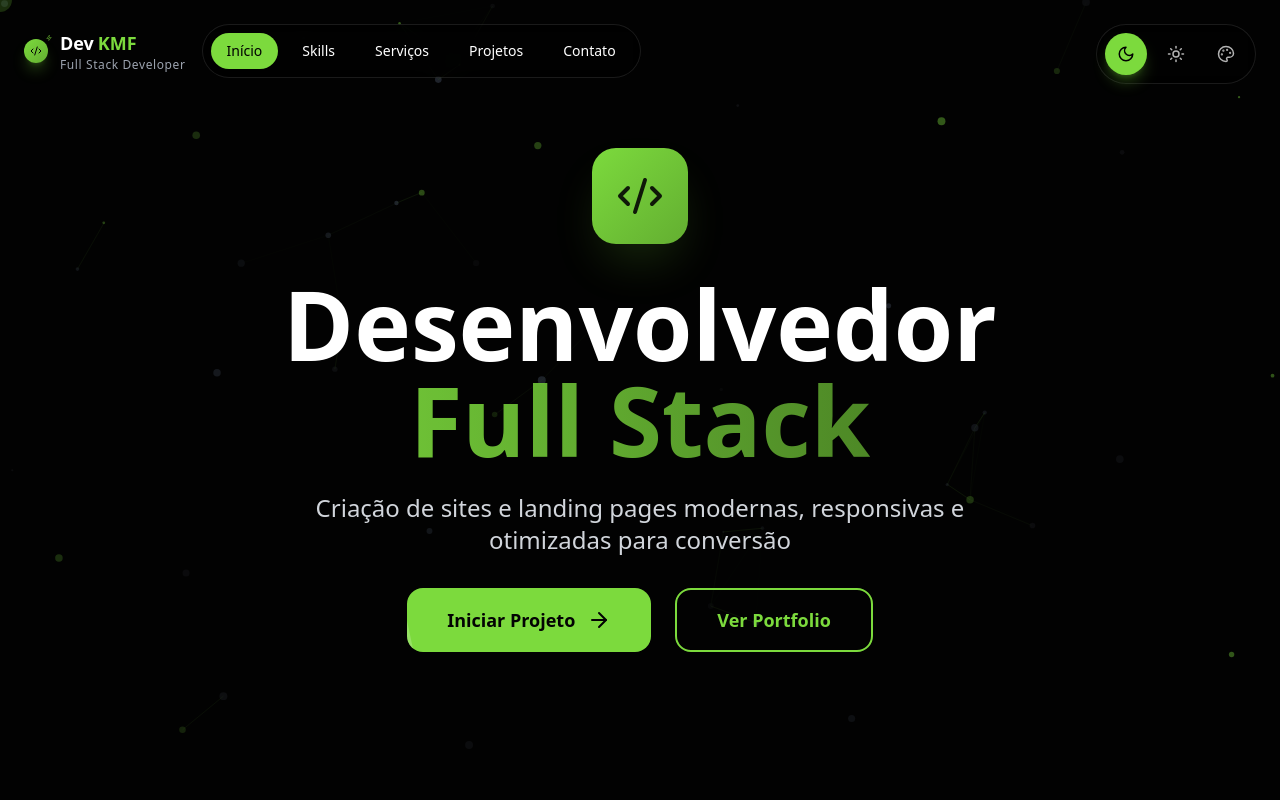
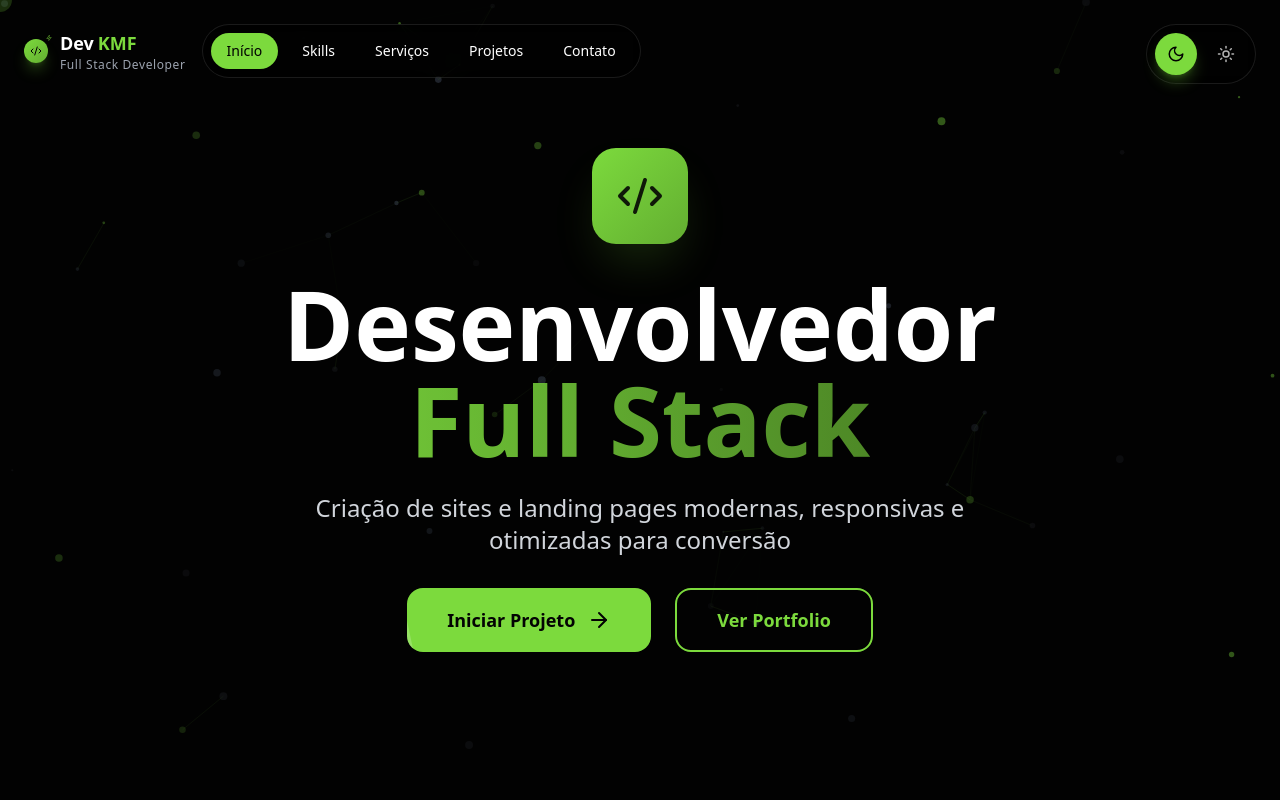
Before and after one commit to kainamf/dev-kainamf, a React (Create React App) app: page / in a window 1280 px wide. Shown: the top 800 px of the page. Built offline with nearby package versions, Linux system fonts and the light colour scheme.

Commit message:
feat: remove 'neon' theme option from various components for simplification

```diff
--- a/src/App.tsx
+++ b/src/App.tsx
@@ -11,7 +11,7 @@ import ServicesSection from './components/ServicesSection';
 import Footer from './components/Footer';
 
 function App() {
-  const [theme, setTheme] = useState<'dark' | 'light' | 'neon'>('dark');
+  const [theme, setTheme] = useState<'dark' | 'light' >('dark');
   const [mousePosition, setMousePosition] = useState({ x: 0, y: 0 });
   const [isHovered, setIsHovered] = useState(false);
   const [currentTech, setCurrentTech] = useState(0);
@@ -53,13 +53,6 @@ function App() {
           bg: 'bg-gray-50',
           text: 'text-gray-900',
           card: 'bg-white',
-          accent: 'text-[#7CDA3D]'
-        };
-      case 'neon':
-        return {
-          bg: 'bg-black',
-          text: 'text-white',
-          card: 'bg-gray-900',
           accent: 'text-[#7CDA3D]'
         };
       default:
--- a/src/components/Footer.tsx
+++ b/src/components/Footer.tsx
@@ -3,7 +3,7 @@ import Logo from './Logo';
 import { Github, Instagram } from 'lucide-react';
 
 interface FooterProps {
-  theme: 'dark' | 'light' | 'neon';
+  theme: 'dark' | 'light';
   themeClasses: { card: string };
 }
 
--- a/src/components/HeroSection.tsx
+++ b/src/components/HeroSection.tsx
@@ -2,7 +2,7 @@ import { Code2, ArrowRight, Rocket } from 'lucide-react';
 import React from 'react';
 
 interface HeroSectionProps {
-  theme: 'dark' | 'light' | 'neon';
+  theme: 'dark' | 'light';
   themeClasses: { text: string; card: string };
   scrollY: number;
   isHovered: boolean;
--- a/src/components/InteractiveBackground.tsx
+++ b/src/components/InteractiveBackground.tsx
@@ -1,7 +1,7 @@
 import React, { useEffect, useRef } from 'react';
 
 interface InteractiveBackgroundProps {
-  theme: 'dark' | 'light' | 'neon';
+  theme: 'dark' | 'light';
 }
 
 const InteractiveBackground: React.FC<InteractiveBackgroundProps> = ({ theme }) => {
@@ -35,12 +35,6 @@ const InteractiveBackground: React.FC<InteractiveBackgroundProps> = ({ theme })
           return {
             bg: '#f8fafc',
             particles: ['#7CDA3D', '#212328', '#64748b'],
-            connections: '#7CDA3D'
-          };
-        case 'neon':
-          return {
-            bg: '#0a0a0a',
-            particles: ['#7CDA3D', '#ff00ff', '#00ffff', '#ffff00'],
             connections: '#7CDA3D'
           };
         default:
--- a/src/components/Logo.tsx
+++ b/src/components/Logo.tsx
@@ -5,7 +5,7 @@ interface LogoProps {
   size?: 'sm' | 'md' | 'lg' | 'xl';
   variant?: 'full' | 'icon' | 'text';
   animated?: boolean;
-  theme?: 'dark' | 'light' | 'neon';
+  theme?: 'dark' | 'light';
 }
 
 const Logo: React.FC<LogoProps> = ({
--- a/src/components/ProjectShowcase.tsx
+++ b/src/components/ProjectShowcase.tsx
@@ -3,7 +3,7 @@ import { ExternalLink, Github, Monitor, Smartphone, Zap, Star } from 'lucide-rea
 
 
 interface ProjectShowcaseProps {
-  theme: 'dark' | 'light' | 'neon';
+  theme: 'dark' | 'light';
   themeClasses: { text: string; accent: string };
 }
 
--- a/src/components/ServicesSection.tsx
+++ b/src/components/ServicesSection.tsx
@@ -10,7 +10,7 @@ interface Service {
 
 interface ServicesSectionProps {
   services: Service[];
-  theme: 'dark' | 'light' | 'neon';
+  theme: 'dark' | 'light';
   themeClasses: { card: string; text: string };
 }
 
--- a/src/components/SkillsSection.tsx
+++ b/src/components/SkillsSection.tsx
@@ -2,7 +2,7 @@ import React from 'react';
 import SkillsOrb from './SkillsOrb';
 
 interface SkillsSectionProps {
-  theme: 'dark' | 'light' | 'neon';
+  theme: 'dark' | 'light';
   themeClasses: { text: string };
 }
 
--- a/src/components/ThemeToggle.tsx
+++ b/src/components/ThemeToggle.tsx
@@ -1,16 +1,15 @@
 import React from 'react';
-import { Sun, Moon, Palette } from 'lucide-react';
+import { Sun, Moon } from 'lucide-react';
 
 interface ThemeToggleProps {
-  theme: 'dark' | 'light' | 'neon';
-  onThemeChange: (theme: 'dark' | 'light' | 'neon') => void;
+  theme: 'dark' | 'light';
+  onThemeChange: (theme: 'dark' | 'light') => void;
 }
 
 const ThemeToggle: React.FC<ThemeToggleProps> = ({ theme, onThemeChange }) => {
   const themes = [
     { key: 'dark', icon: Moon, label: 'Escuro' },
-    { key: 'light', icon: Sun, label: 'Claro' },
-    { key: 'neon', icon: Palette, label: 'Neon' }
+    { key: 'light', icon: Sun, label: 'Claro' }
   ];
 
   return (
```
